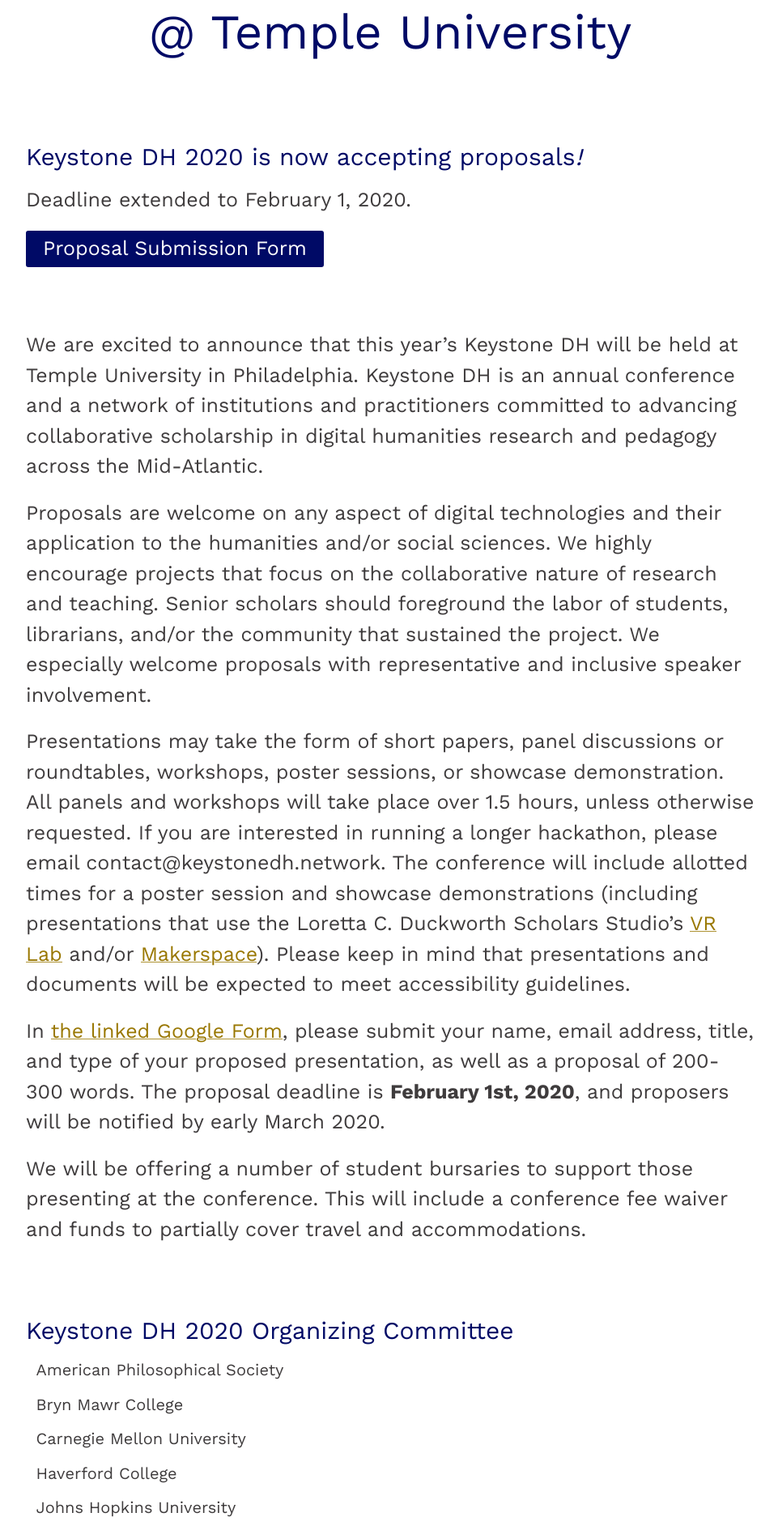
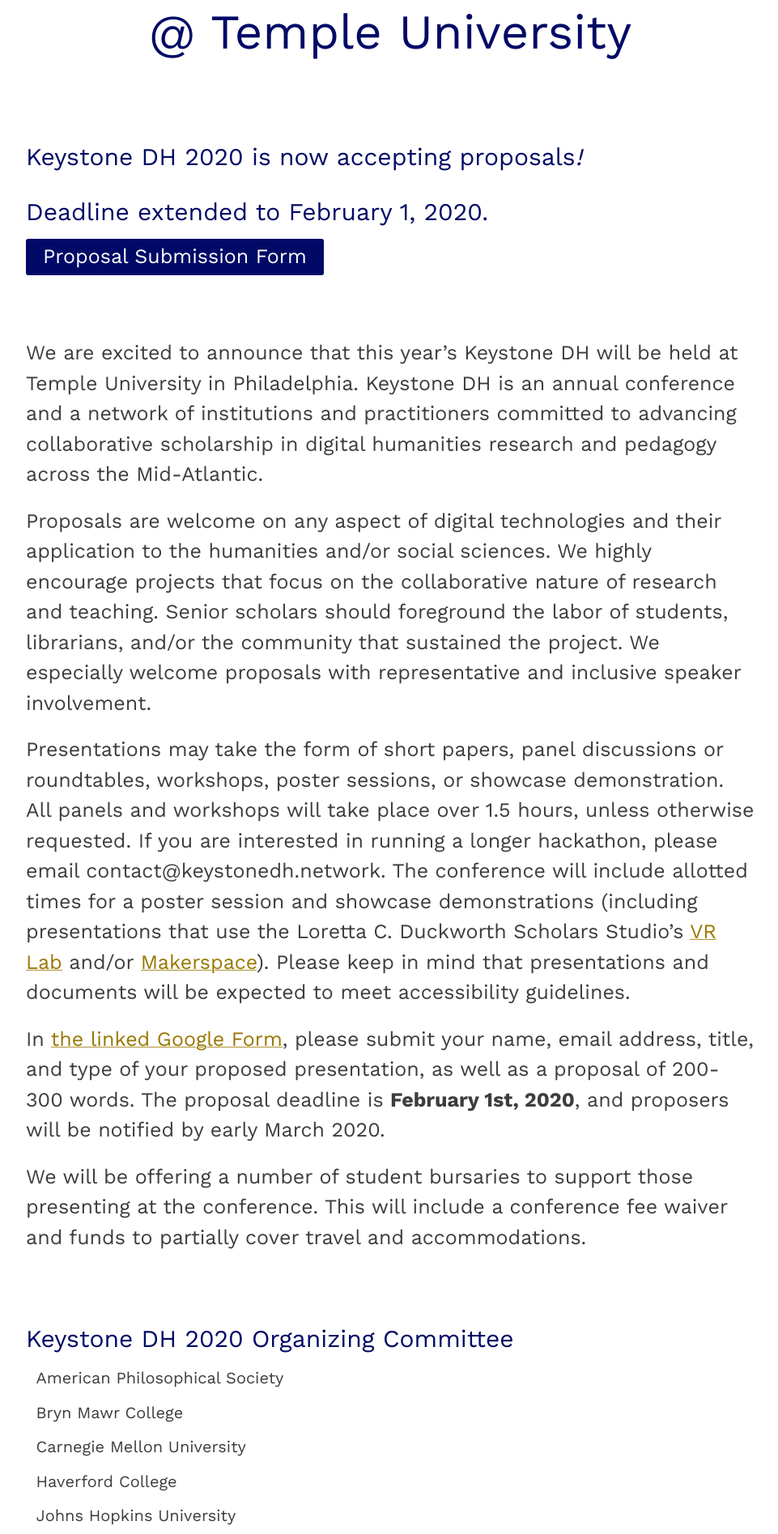
Before and after one commit to KeystoneDH/2021, a Jekyll site: the page built from index.md, in a window 1280 px wide. Shown: the part 327-2222 px from the top of the page at 81% size, without its empty margins (158-1119 px from the left). Built offline with Jekyll 4.4.1, drawn with Linux system fonts in a browser that asks for light colours; nearby versions of some CDN libraries.

```diff
--- a/index.md
+++ b/index.md
@@ -10,7 +10,7 @@ id: home
 <br/>
 
 ## Keystone DH 2020 is now accepting proposals*!*
-Deadline extended to February 1, 2020.
+## Deadline extended to February 1, 2020.
 
 <a class="button button-dark-blue" href="https://docs.google.com/forms/d/e/1FAIpQLSfyIe3KUDXoXSUe_bF3CZ2fuOB0LAP6jPkXWyo0DsvKgsNcHQ/viewform" target="_blank">Proposal Submission Form</a>
 
```
